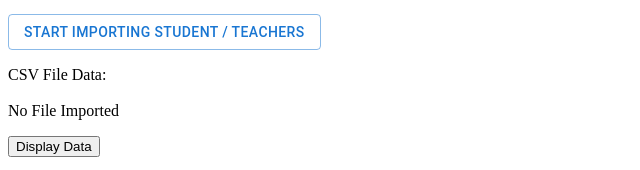
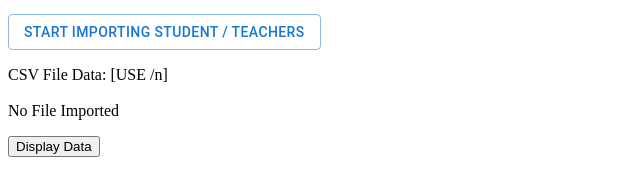
Before and after one commit to Hack4Impact-BU/Education-Project, a React (Create React App) app in the folder client/: page / in a window 1280 px wide. Shown: the part 181-351 px from the top of the page, without its empty margins (0-640 px from the left). Built offline with nearby package versions, Linux system fonts and the light colour scheme.

Commit message:
update csv parser

```diff
--- a/client/src/CSVParser.js
+++ b/client/src/CSVParser.js
@@ -39,11 +39,22 @@ class CSVParser extends React.Component {
     }
 
     csvToArray = (str) => {
-        const arr = str.split(",").map(item => item.trim());
-        for (let i = 0; i < arr.length; i++) {
-            arr[i] = arr[i].replace(/['"]+/g, '');
-        }
-        return arr;
+        const arr1 = str.split("\n");
+        console.log(arr1);
+        // let ret = [];
+        // for (let i = 0; i < arr1.length; i++) {
+        //     const arr2 = str.split(",").map(item => item.trim());
+        //     for (let j = 0; j < arr2.length; j++) {
+        //         arr2[j] = arr2[j].replace(/['"]+/g, '');
+        //     }
+        //     ret.push(arr2);
+        // }
+        // return ret;
+        // const arr2 = str.split(",").map(item => item.trim());
+        // for (let j = 0; j < arr2.length; j++) {
+        //     arr2[j] = arr2[j].replace(/['"]+/g, '');
+        // }
+        // return arr2;
     }
 
     render() {
@@ -56,7 +67,7 @@ class CSVParser extends React.Component {
                     <input type="file" id="fileElem" accept=".csv" style={{display:'none'}} onChange={this.onFileChange} />
                     <Button variant='outlined' id="fileSelect" onClick={this.onFileSelect}>Start Importing Student / Teachers</Button>
                 </div>
-                <p className="content">CSV File Data:<br/><br/>No File Imported</p>
+                <p className="content">CSV File Data: [USE /n]<br/><br/>No File Imported</p>
                 <button onClick={this.displayData}>Display Data</button>
             </div>
         )
```
